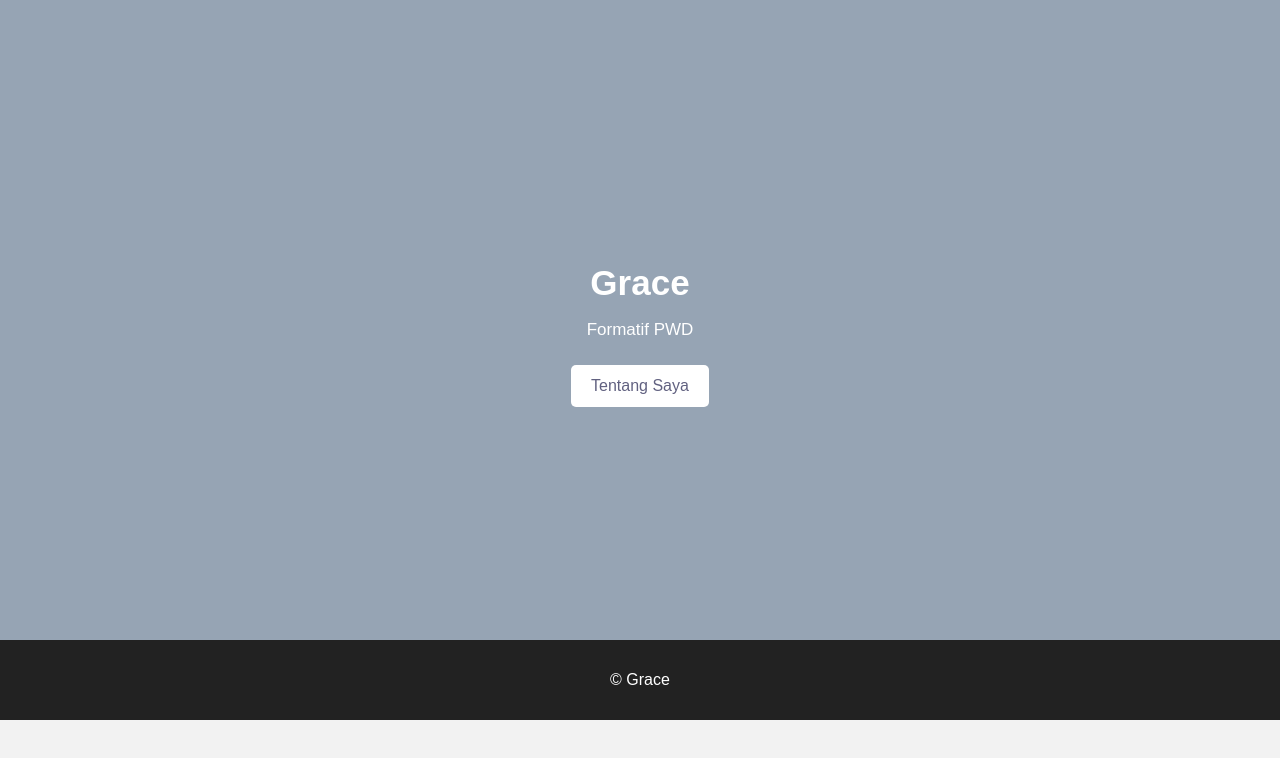
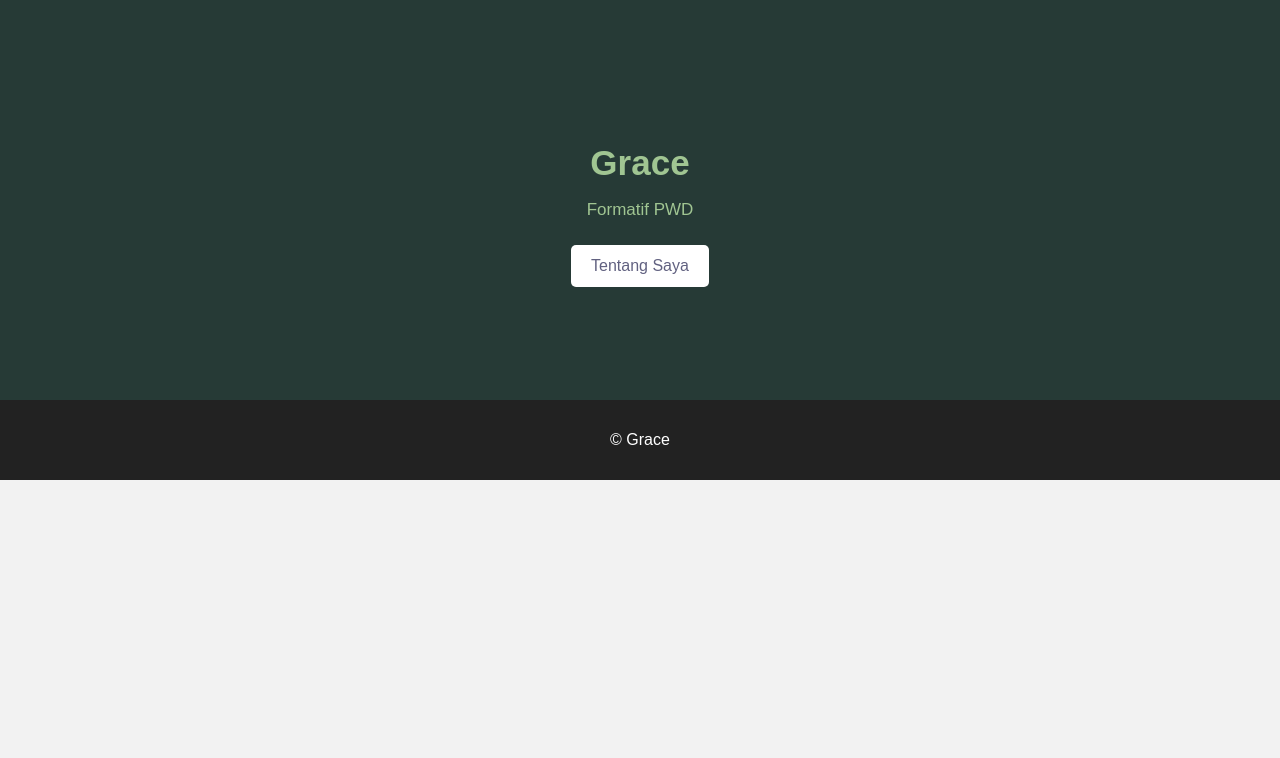
Before and after one commit to Grace02011/Grace_10TKJ1_11-pwd-formatif, a plain HTML site: page pages/hero.html in a window 1280 px wide. Drawn offline with Linux system fonts and the light colour scheme.

Commit message:
hero color to rgba

```diff
--- a/styles/hero.css
+++ b/styles/hero.css
@@ -4,13 +4,13 @@ body {
     background-color: #f2f2f2;
 }
 .hero {
-    height: 80vh;
-    background-color: #96a4b4;
+    height: 400px;
+    background-color: rgba(38, 58, 54);
     display: flex;
     justify-content: center;
     align-items: center;
     text-align: center;
-    color: white;
+    color: rgba(160, 197, 146);
 }
 
 .hero-content {
```
